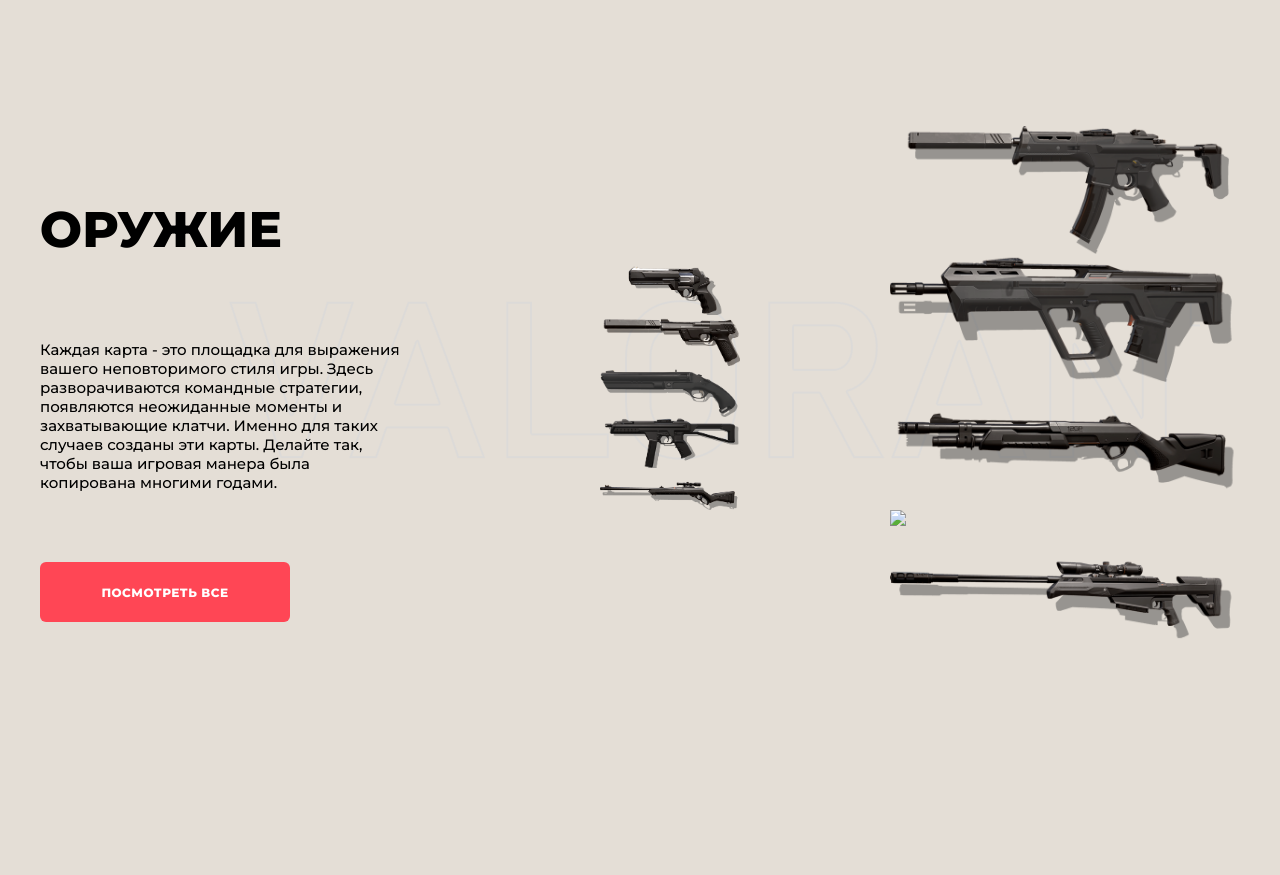
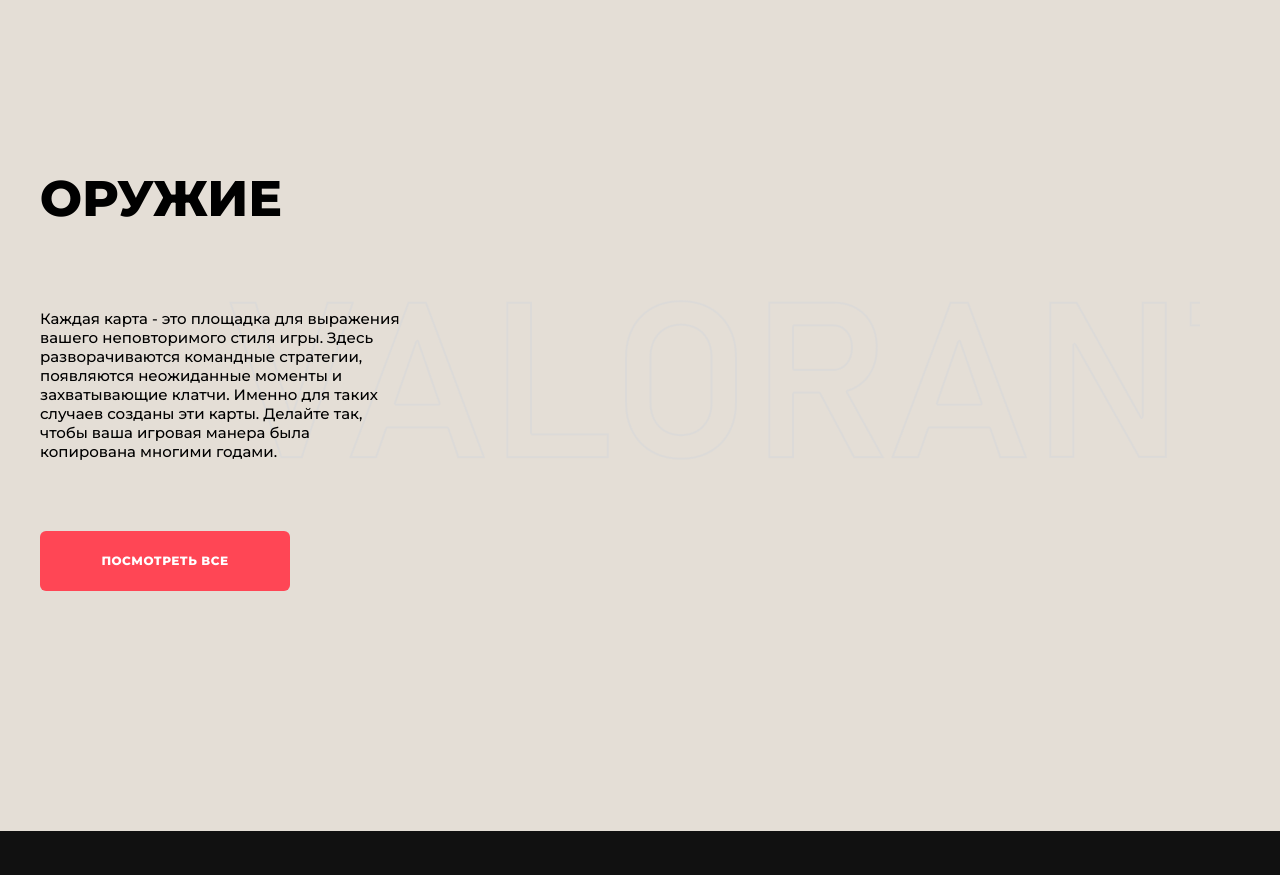
Before and after one commit to n1kltaa/DiplomValorantt, a plain HTML site: page index.html in a window 1280 px wide. Shown: the part 4490-5365 px from the top of the page. Drawn offline with Linux system fonts and the light colour scheme; a web font is replaced by a local one.

Commit message:
Update index.html

```diff
--- a/index.html
+++ b/index.html
@@ -375,20 +375,7 @@
               >
             </div>
           </div>
-          <div class="weapon_weapon2">
-            <img class="weapon_sheriff" src="img/sheriff.png" />
-            <img class="weapon_ghost" src="img/ghost.png" />
-            <img class="weapon_shorty" src="img/Shorty_SideView.png" />
-            <img class="weapon_stinger" src="img/stinger.png" />
-            <img class="weapon_marshal" src="img/marshal.png" />
-          </div>
-          <div class="weapon_weapon">
-            <img class="weapon_spectre" src="img/spectre.png" />
-            <img class="weapon_bulldog" src="img/bulldog.png" />
-            <img class="weapon_bucky" src="img/bucky.png" />
-            <img class="weapon_vandal" src="img/vandal.png" />
-            <img class="weapon_operator" src="img/operator.png" />
-          </div>
+
         </div>
       </div>
     </section>
```
